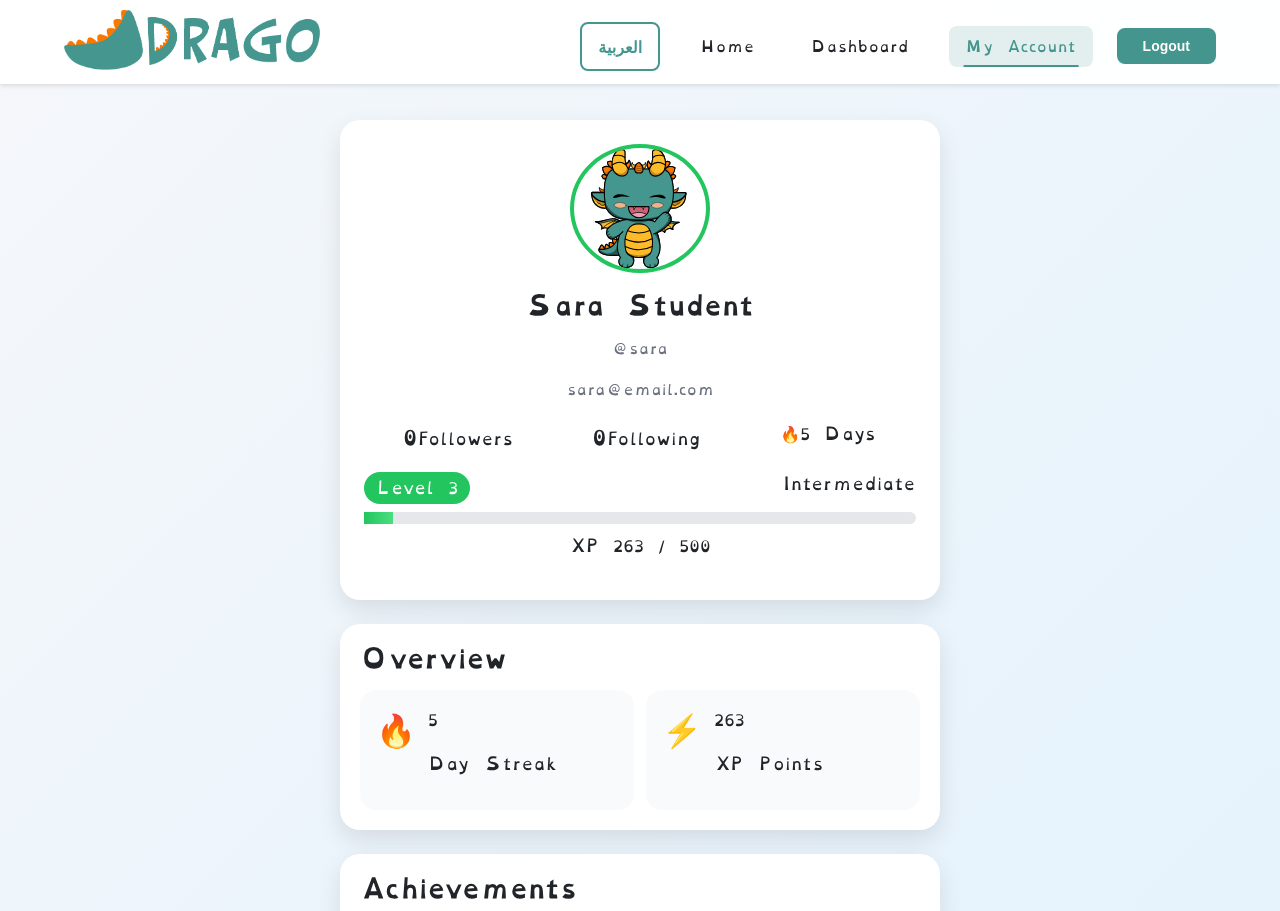
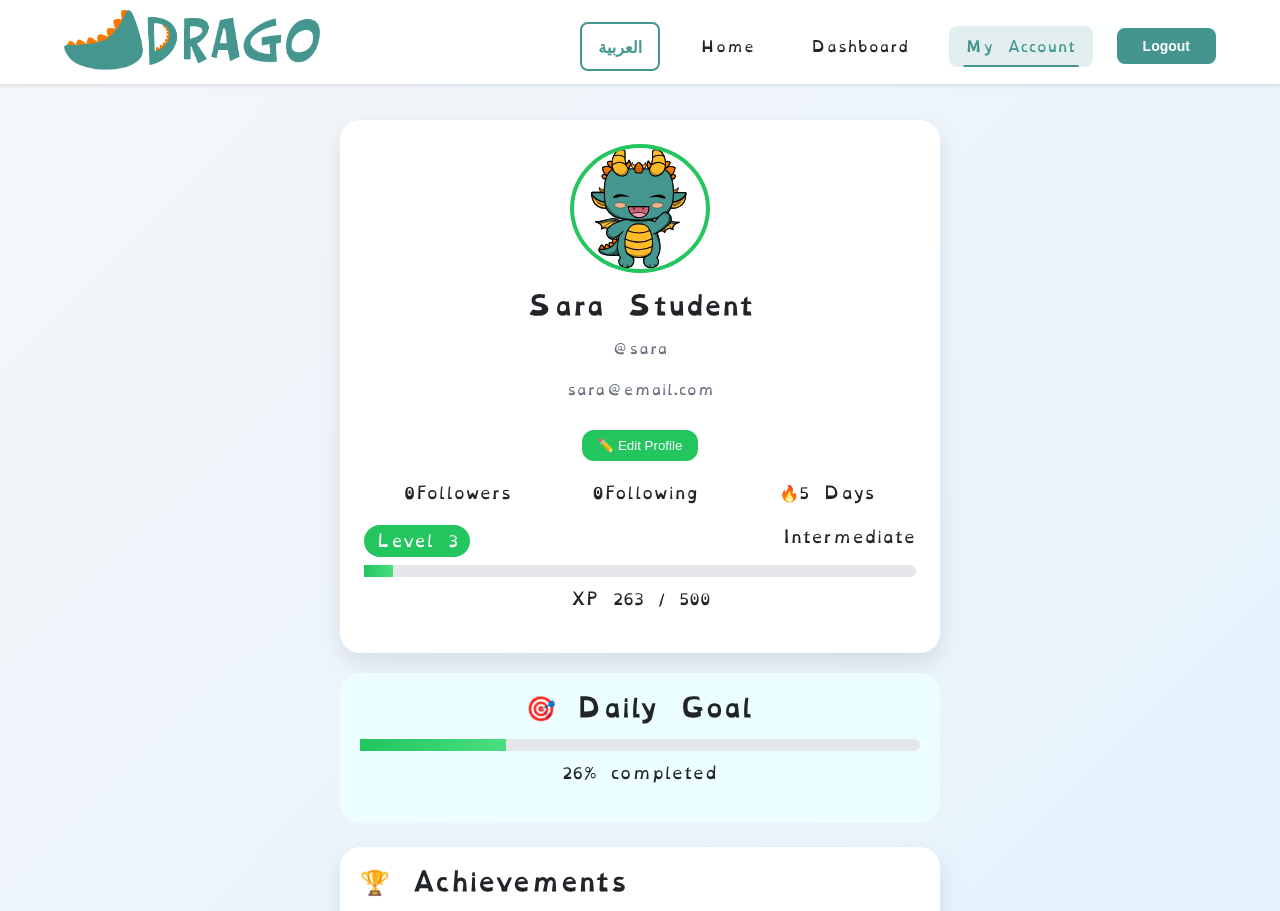
Before and after one commit to Drago-project/drago-frontend, a React (Vite) app: page /profile in a window 1280 px wide. Shown: the top 911 px of the page. Built offline with nearby package versions, Linux system fonts and the light colour scheme.

Commit message:
add edit

```diff
--- a/src/pages/Profile.jsx
+++ b/src/pages/Profile.jsx
@@ -1,5 +1,5 @@
 import { useState, useEffect } from "react";
-import { useTranslation } from "react-i18next";
+import { useNavigate } from "react-router-dom";
 import styles from "../styles/Profile.module.css";
 import dragoAvatar from "../assets/emotions/drago(wave).svg";
 
@@ -10,23 +10,25 @@ const getLevelData = (xp) => {
     { level: 3, name: "Intermediate", minXP: 250, maxXP: 500 },
     { level: 4, name: "Advanced", minXP: 500, maxXP: 1000 },
   ];
-  return levels.find((l) => xp >= l.minXP && xp < l.maxXP) || levels[0];
+  return levels.find(l => xp >= l.minXP && xp < l.maxXP) || levels[0];
 };
 
 function Profile() {
-  const { i18n } = useTranslation();
-  const isRTL = i18n.language === "ar";
+  const navigate = useNavigate();
 
   const [userData, setUserData] = useState({
     firstName: "Sara",
     lastName: "Student",
     email: "sara@email.com",
     username: "@sara",
+    xp: 263,
     streak: 5,
-    xp: 263,
     followers: 0,
     following: 0,
   });
+
+  const [showEdit, setShowEdit] = useState(false);
+  const [formData, setFormData] = useState(userData);
 
   const [achievements, setAchievements] = useState([
     { id: 1, name: "First Win", icon: "🏆", unlocked: true },
@@ -41,19 +43,29 @@ function Profile() {
       (levelData.maxXP - levelData.minXP)) *
     100;
 
+  /* Daily Goal */
+  const dailyGoal = 50;
+  const dailyProgress = Math.min(
+    ((userData.xp % dailyGoal) / dailyGoal) * 100,
+    100
+  );
+
   useEffect(() => {
-    setAchievements((prev) =>
-      prev.map((a) =>
+    localStorage.setItem("userData", JSON.stringify(userData));
+
+    setAchievements(prev =>
+      prev.map(a =>
         a.id === 4 && userData.xp >= 250
           ? { ...a, unlocked: true }
           : a
       )
     );
-  }, [userData.xp]);
+  }, [userData]);
 
   return (
-    <div className={styles.profilePage} dir={isRTL ? "rtl" : "ltr"}>
+    <div className={styles.profilePage}>
       <div className={styles.profileContainer}>
+
         {/* HEADER */}
         <div className={styles.profileHeader}>
           <img src={dragoAvatar} className={styles.avatar} alt="avatar" />
@@ -64,21 +76,29 @@ function Profile() {
           <p className={styles.userHandle}>{userData.username}</p>
           <p className={styles.userEmail}>{userData.email}</p>
 
+          <button
+            className={styles.editBtn}
+            onClick={() => {
+              setFormData(userData);
+              setShowEdit(true);
+            }}
+          >
+            ✏️ Edit Profile
+          </button>
+
           {/* STATS */}
           <div className={styles.statsRow}>
-            <div className={styles.statItem}>
-              <span className={styles.statNumber}>{userData.followers}</span>
-              <span className={styles.statLabel}>Followers</span>
+            <div>
+              <strong>{userData.followers}</strong>
+              <span>Followers</span>
             </div>
-            <div className={styles.statItem}>
-              <span className={styles.statNumber}>{userData.following}</span>
-              <span className={styles.statLabel}>Following</span>
+            <div>
+              <strong>{userData.following}</strong>
+              <span>Following</span>
             </div>
-            <div className={styles.statItem}>
-              <span className={styles.statIcon}>🔥</span>
-              <span className={styles.statLabel}>
-                {userData.streak} Days
-              </span>
+            <div>
+              <strong>🔥</strong>
+              <span>{userData.streak} Days</span>
             </div>
           </div>
 
@@ -88,9 +108,7 @@ function Profile() {
               <span className={styles.levelBadge}>
                 Level {levelData.level}
               </span>
-              <span className={styles.levelName}>
-                {levelData.name}
-              </span>
+              <span>{levelData.name}</span>
             </div>
 
             <div className={styles.progressBar}>
@@ -100,55 +118,95 @@ function Profile() {
               />
             </div>
 
-            <p className={styles.progressText}>
-              XP {userData.xp} / {levelData.maxXP}
-            </p>
+            <p>XP {userData.xp} / {levelData.maxXP}</p>
           </div>
         </div>
 
-        {/* OVERVIEW */}
-        <div className={styles.overviewSection}>
-          <h3 className={styles.sectionTitle}>Overview</h3>
+        {/* DAILY GOAL */}
+        <div className={styles.dailyGoal}>
+          <h3>🎯 Daily Goal</h3>
 
-          <div className={styles.overviewGrid}>
-            <div className={styles.overviewCard}>
-              <span className={styles.cardIcon}>🔥</span>
-              <div>
-                <p className={styles.cardValue}>{userData.streak}</p>
-                <p className={styles.cardLabel}>Day Streak</p>
-              </div>
-            </div>
+          <div className={styles.progressBar}>
+            <div
+              className={styles.progressFill}
+              style={{ width: `${dailyProgress}%` }}
+            />
+          </div>
 
-            <div className={styles.overviewCard}>
-              <span className={styles.cardIcon}>⚡</span>
-              <div>
-                <p className={styles.cardValue}>{userData.xp}</p>
-                <p className={styles.cardLabel}>XP Points</p>
-              </div>
-            </div>
-          </div>
+          <p>
+            {dailyProgress === 100
+              ? "🎉 Goal Completed!"
+              : `${Math.floor(dailyProgress)}% completed`}
+          </p>
         </div>
 
         {/* ACHIEVEMENTS */}
         <div className={styles.achievementsSection}>
-          <h3 className={styles.sectionTitle}>Achievements</h3>
+          <h3>🏆 Achievements</h3>
 
           <div className={styles.achievementsGrid}>
-            {achievements.map((a) => (
+            {achievements.map(a => (
               <div
                 key={a.id}
                 className={`${styles.achievementCard} ${
                   a.unlocked ? styles.unlocked : styles.locked
                 }`}
               >
-                <span className={styles.achievementIcon}>{a.icon}</span>
-                <p className={styles.achievementName}>{a.name}</p>
+                <span>{a.icon}</span>
+                <p>{a.name}</p>
                 {!a.unlocked && <span className={styles.lock}>🔒</span>}
               </div>
             ))}
           </div>
         </div>
+
+        {/* LEADERBOARD BUTTON */}
+        <button
+          className={styles.leaderboardBtn}
+          onClick={() => navigate("/leaderboard")}
+        >
+          🏆 View Leaderboard
+        </button>
       </div>
+
+      {/* EDIT MODAL */}
+      {showEdit && (
+        <div className={styles.modalOverlay}>
+          <div className={styles.modal}>
+            <h3>Edit Profile</h3>
+
+            <input
+              value={formData.firstName}
+              onChange={e =>
+                setFormData({ ...formData, firstName: e.target.value })
+              }
+              placeholder="First Name"
+            />
+
+            <input
+              value={formData.email}
+              onChange={e =>
+                setFormData({ ...formData, email: e.target.value })
+              }
+              placeholder="Email"
+            />
+
+            <div className={styles.modalActions}>
+              <button
+                onClick={() => {
+                  setUserData(formData);
+                  setShowEdit(false);
+                }}
+              >
+                Save
+              </button>
+              <button onClick={() => setShowEdit(false)}>
+                Cancel
+              </button>
+            </div>
+          </div>
+        </div>
+      )}
     </div>
   );
 }
--- a/src/styles/Profile.module.css
+++ b/src/styles/Profile.module.css
@@ -128,3 +128,54 @@
     top: 6px;
     right: 6px;
   }
+  .editBtn,
+  .leaderboardBtn {
+    margin-top: 12px;
+    background: #22c55e;
+    color: white;
+    border: none;
+    padding: 8px 16px;
+    border-radius: 12px;
+    cursor: pointer;
+  }
+
+  .dailyGoal {
+    background: #ecfeff;
+    padding: 20px;
+    border-radius: 20px;
+    margin: 20px 0;
+    text-align: center;
+  }
+
+  .modalOverlay {
+    position: fixed;
+    inset: 0;
+    background: rgba(0,0,0,0.4);
+    display: flex;
+    justify-content: center;
+    align-items: center;
+  }
+
+  .modal {
+    background: white;
+    padding: 24px;
+    border-radius: 20px;
+    width: 300px;
+  }
+
+  .modal input {
+    width: 100%;
+    padding: 8px;
+    margin: 8px 0;
+  }
+
+  .modalActions {
+    display: flex;
+    justify-content: space-between;
+  }
+
+  .lock {
+    position: absolute;
+    top: 6px;
+    right: 6px;
+  }
```
